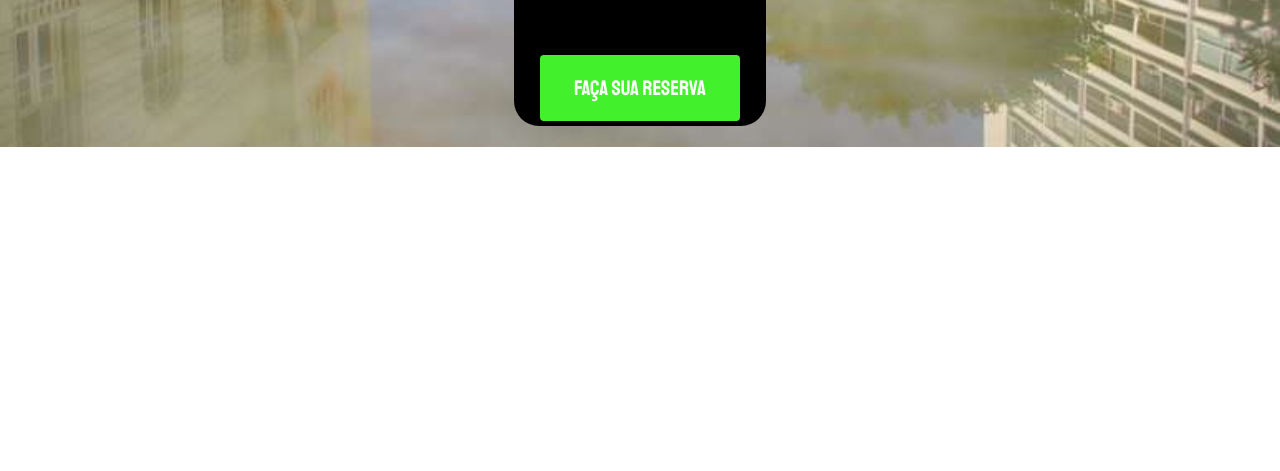
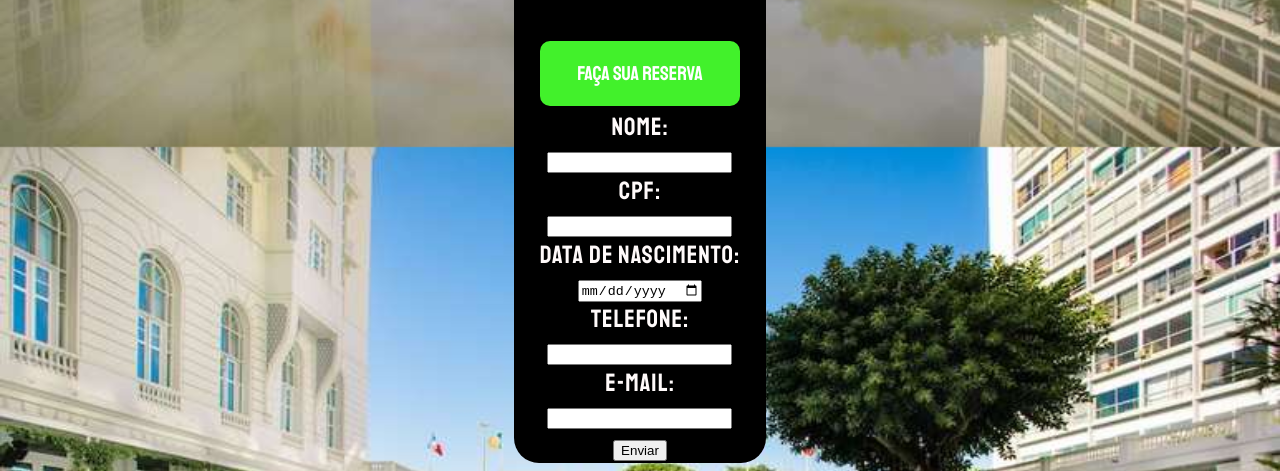
Before and after one commit to vitorbrack/TFT2, a plain HTML site: page hotel.html in a window 1280 px wide. Shown: the part 653-1124 px from the top of the page. Before the commit the page ends 800 px from the top, so only its background shows below. Drawn offline with Linux system fonts and the light colour scheme.

Commit message:
update  atualização

```diff
--- a/css/hotel.css
+++ b/css/hotel.css
@@ -26,12 +26,12 @@
 }
 .button {
 	display:inline-block;
-	border-radius: 4px;
+	border-radius: 10px;
 	background-color: #42f12b;
 	border: none;
 	color: #FFFFFF;
 	text-align: center;
-	font-size: 21px;
+	font-size: 20px;
 	padding: 20px;
 	width: 200px;
 	transition: all 0.5s;
@@ -88,7 +88,7 @@
 	border-radius: 25px;
 }
 .caixa1{
-	font-family:Staatliche ;
+	font-family:Staatliches ;
 	font-size: 20px;
 	text-align: center;
 	width: 10%;
--- a/css/index.css
+++ b/css/index.css
@@ -194,7 +194,20 @@ h3{
 }
 .texto{
 	text-align: center;
-	font-family: sans-serif;
+	font-family: Staatliches;
 	font-size: 25px;
 	margin-top: -50px;
 }
+.caixa{
+	font-family:Staatliches ;
+	font-size: 25px;
+	text-align: center;
+	width: 50%;
+	height: 10%;
+	background-color: transparent;
+	color: rgb(255, 255, 255);
+	margin: 55px;
+	border-radius: 10px;
+	margin-left: auto;
+	margin-right: auto;
+}
--- a/hotel.html
+++ b/hotel.html
@@ -29,7 +29,30 @@
     <h2 id="reserv" class="texto"></h2>
     <br>
     <button class="button" style="vertical-align:middle" onclick="verificaVagas()"><span>Faça sua reserva</span></button>
-
+  <div>
+      <form id="form-contato" class="formulario">
+          <label for="nome">Nome:</label>
+          <br>
+          <input type="text" id="nome" name="nome" required>
+          <br>
+          <label for="cpf">CPF:</label>
+          <br>
+          <input type="text" id="cpf" name="cpf" required>
+          <br>
+          <label for="nascimento">Data de nascimento:</label>
+          <br>
+          <input type="date" id="nascimento" name="nascimento" required>
+          <br>
+          <label for ="tel">Telefone:</label>
+          <br>
+          <input type="tel" id="tel" name="tel"required>
+          <br>
+          <label for ="email">E-mail:</label>
+          <br>
+          <input type="email" id="email" name="email" required>
+          <br>
+          <input type="submit" value="Enviar">
+      </div>
 </div>
 </div>
 
--- a/js/hotel.js
+++ b/js/hotel.js
@@ -25,7 +25,7 @@ function verificaVagas(){
   }
 
 }
-var countDownDate = new Date("Jun 10, 2021 11:50:00").getTime();
+var countDownDate = new Date("Jun 11, 2021 9:10:00").getTime();
 var x = setInterval(function() {
 
   var now = new Date().getTime();
```
Also changed, not shown: index.html (+13 -12 lines).
